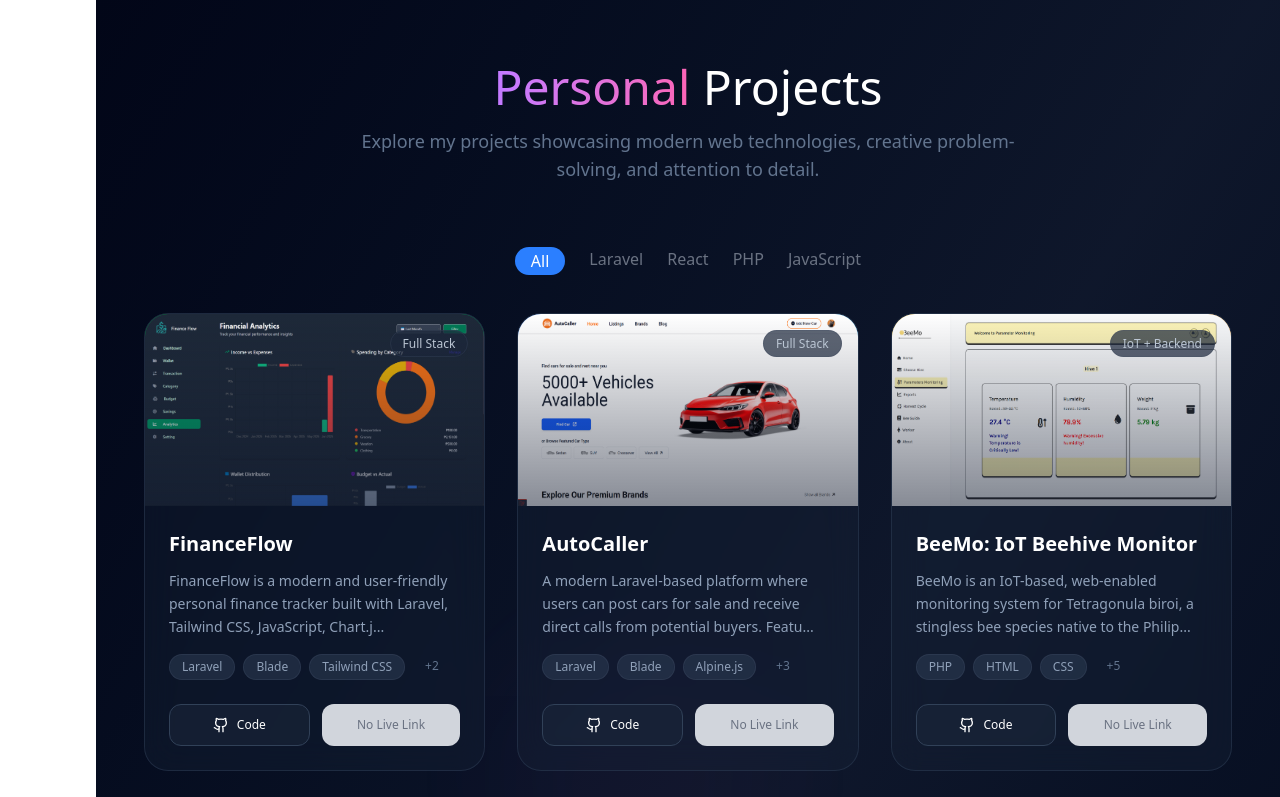
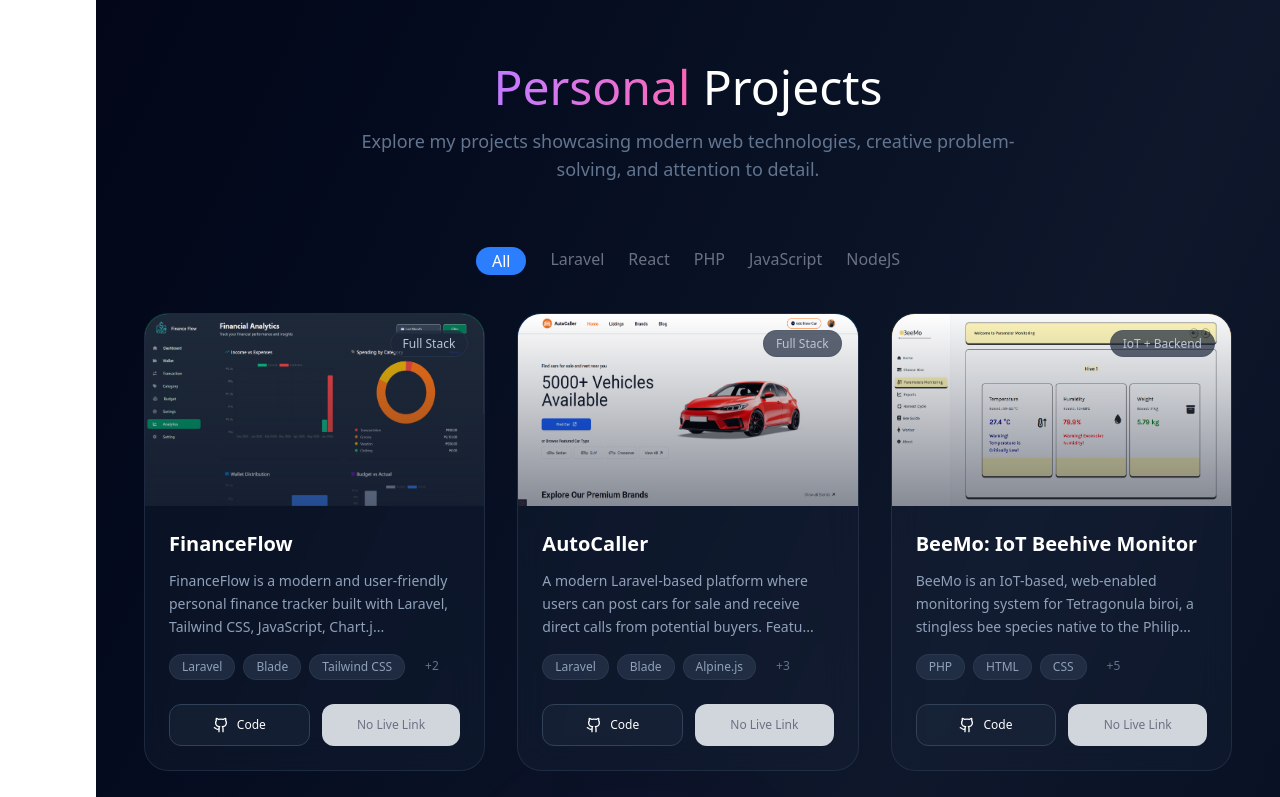
Before and after one commit to CJcode6754/personal-portfolio, a React (Vite) app: page / in a window 1280 px wide. Shown: the part 2000-2797 px from the top of the page. Built offline with nearby package versions, Linux system fonts and the light colour scheme.

Commit message:
Refactor code structure for improved readability and maintainability

```diff
--- a/src/components/assets.js
+++ b/src/components/assets.js
@@ -7,31 +7,33 @@ import CineSearch from "../assets/projects/CineSearch.png";
 import OdinDashboard from "../assets/projects/OdinProject.png";
 import JobPortal from "../assets/projects/JobPortal.png";
 import Car from "../assets/projects/Car_Configurator.png";
-import LaravelIcon from '../assets/icons/laravel.svg';
-import JavaScriptIcon from '../assets/icons/javascript.svg';
-import PHPIcon from '../assets/icons/php.svg';
-import NodeJsIcon from '../assets/icons/nodejs.svg';
-import TailwindIcon from '../assets/icons/tailwind.svg';
-import BootstrapIcon from '../assets/icons/bootstrap.svg';
-import MySQLIcon from '../assets/icons/mysql.svg';
-import PostgresIcon from '../assets/icons/postgresql.svg';
-import FigmaIcon from '../assets/icons/figma.svg';
-import GitIcon from '../assets/icons/git.svg';
-import ChartJsIcon from '../assets/icons/chartjs.png';
-import ReactIcon from '../assets/react.svg';
+import LaravelIcon from "../assets/icons/laravel.svg";
+import JavaScriptIcon from "../assets/icons/javascript.svg";
+import PHPIcon from "../assets/icons/php.svg";
+import NodeJsIcon from "../assets/icons/nodejs.svg";
+import TailwindIcon from "../assets/icons/tailwind.svg";
+import BootstrapIcon from "../assets/icons/bootstrap.svg";
+import MySQLIcon from "../assets/icons/mysql.svg";
+import PostgresIcon from "../assets/icons/postgresql.svg";
+import FigmaIcon from "../assets/icons/figma.svg";
+import GitIcon from "../assets/icons/git.svg";
+import ChartJsIcon from "../assets/icons/chartjs.png";
+import ReactIcon from "../assets/react.svg";
+import ThinkDraft from "../assets/projects/ThinkDraft.png";
 import { Rocket, Trophy, Target, Users } from "lucide-react";
-import resume from '../assets/resume.pdf';
+import resume from "../assets/resume.pdf";
 
 export const assets = {
-  resume
-}
+  resume,
+};
 
 export const techStackCategory = [
-    'All',
-    'Laravel',
-    'React',
-    'PHP',
-    'JavaScript'
+  "All",
+  "Laravel",
+  "React",
+  "PHP",
+  "JavaScript",
+  "NodeJS"
 ];
 
 export const projects = [
@@ -89,6 +91,18 @@ export const projects = [
   },
   {
     id: 4,
+    title: "ThinkDraft",
+    description:
+      "AI-powered blog generation platform utilizing Gemini API to help users create and manage engaging content seamlessly.",
+    technologies: ["ReactJs", "Express", "NodeJS", "Mongodb", "Tailwind"],
+    image: ThinkDraft,
+    github: "https://github.com/CJcode6754/ThinkDraft",
+    live: "https://think-draft-e8iv.vercel.app",
+    category: "Full Stack",
+    gradient: "from-pink-500 to-purple-500",
+  },
+  {
+    id: 5,
     title: "Trendora",
     description:
       "E-Commerce platform for buying and selling trending products.",
@@ -107,7 +121,7 @@ export const projects = [
     gradient: "from-pink-500 to-purple-500",
   },
   {
-    id: 5,
+    id: 6,
     title: "Job Portal",
     description:
       "A modern job portal application that connects job seekers with employers, featuring job listings, CRUD for jobs and user profiles. Built with React for a seamless user experience.",
@@ -119,7 +133,7 @@ export const projects = [
     gradient: "from-pink-500 to-purple-500",
   },
   {
-    id: 6,
+    id: 7,
     title: "Project Management System",
     description:
       "A comprehensive project management CRUD application with role-based access control, advanced search capabilities, task assignment, and progress tracking. Built with modern React and Laravel stack.",
@@ -131,7 +145,7 @@ export const projects = [
     gradient: "from-purple-500 to-pink-500",
   },
   {
-    id: 7,
+    id: 8,
     title: "CineSearch",
     description:
       "A modern and responsive movie browsing application that allows users to search for movies, view trending content, and access detailed movie information with beautiful UI animations.",
@@ -143,7 +157,7 @@ export const projects = [
     gradient: "from-red-500 to-pink-500",
   },
   {
-    id: 8,
+    id: 9,
     title: "Car Color Configurator",
     description:
       "Website where you can modify car colors (exterior & interior) and calculate the prize of Tesla Model Y based on the configuration.",
@@ -155,7 +169,7 @@ export const projects = [
     gradient: "from-red-500 to-pink-500",
   },
   {
-    id: 9,
+    id: 10,
     title: "Odin Dashboard",
     description:
       "A sleek and modern responsive dashboard built with pure HTML and CSS, featuring clean design principles and smooth animations for data visualization.",
```
Also changed, not shown: src/assets/projects/ThinkDraft.png (added).
